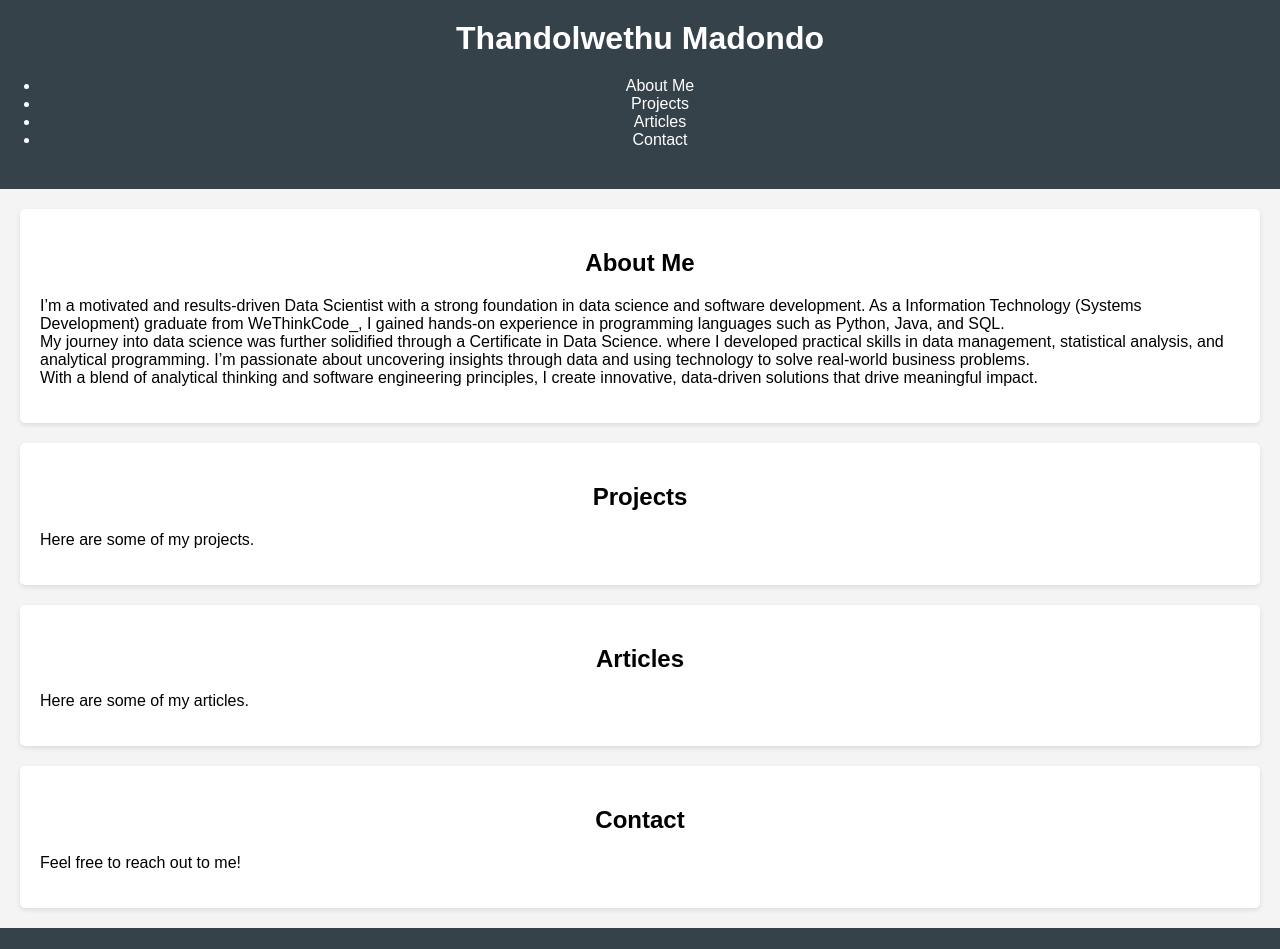
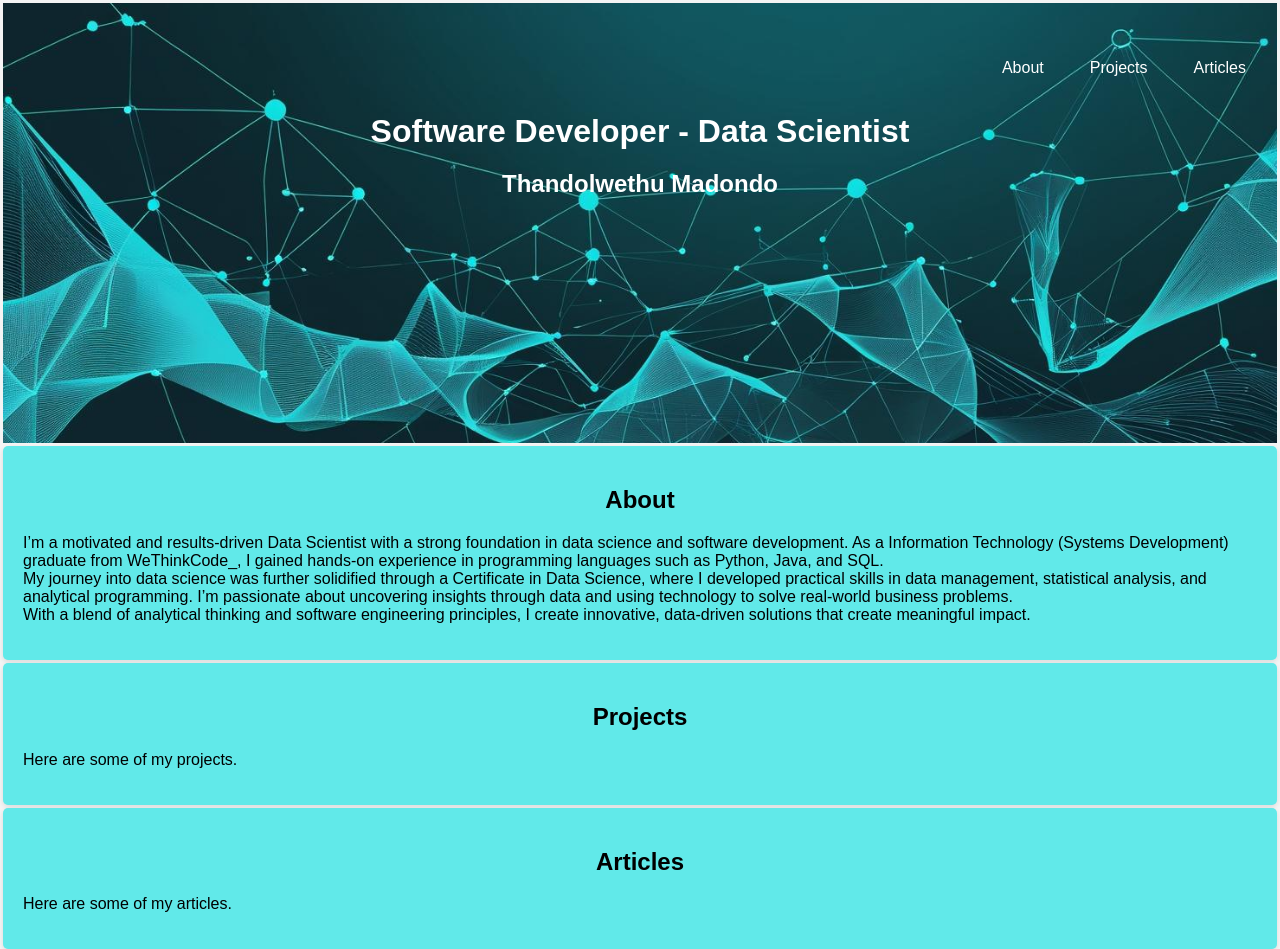
Before and after one commit to ThandolwethuM/Thandolwethu_Madondo_Portfolio, a website: page src/index.html in a window 1280 px wide. Shown: the top 949 px of the page. Drawn offline with Linux system fonts and the light colour scheme.

Commit message:
updated header visuals

```diff
--- a/src/index.html
+++ b/src/index.html
@@ -7,30 +7,31 @@
    <link rel="stylesheet" href="styles/style.css">
 </head>
 <body>
-   <header>
-       <h1>Thandolwethu Madondo</h1>
-       <nav>
-           <ul>
-               <li><a href="#about">About Me</a></li>
+   <header class="header">
+        <nav class="navbar">
+           <ul class="nav-list">
+               <li><a href="#about">About</a></li>
                <li><a href="#projects">Projects</a></li>
                <li><a href="#articles">Articles</a></li>
-               <li><a href="#contact">Contact</a></li>
            </ul>
-       </nav>
+        </nav>
+        <h1>Software Developer - Data Scientist</h1>
+        <h2>Thandolwethu Madondo</h2>
+
    </header>
    <main>
        <section id="about">
-           <h2>About Me</h2>
+           <h2>About</h2>
            <p>I’m a motivated and results-driven Data Scientist with a strong foundation in data science and software development.
                As a Information Technology (Systems Development) graduate from WeThinkCode_,
                I gained hands-on experience in programming languages such as Python, Java, and SQL.
                <br>
-               My journey into data science was further solidified through a Certificate in Data Science.
+               My journey into data science was further solidified through a Certificate in Data Science,
                where I developed practical skills in data management, statistical analysis, and analytical programming.
                I’m passionate about uncovering insights through data and using technology to solve real-world business problems.
                <br>
                With a blend of analytical thinking and software engineering principles,
-               I create innovative, data-driven solutions that drive meaningful impact.</p>
+               I create innovative, data-driven solutions that create meaningful impact.</p>
        </section>
        <section id="projects">
            <h2>Projects</h2>
@@ -41,10 +42,6 @@
            <h2>Articles</h2>
            <p>Here are some of my articles.</p>
        </section>
-       <section id="contact">
-           <h2>Contact</h2>
-           <p>Feel free to reach out to me!</p>
-       </section>
    </main>
    <footer>
        <p>&copy; 2025 My Portfolio</p>
--- a/src/styles/style.css
+++ b/src/styles/style.css
@@ -9,7 +9,28 @@ header {
     background: #35424a;
     color: #ffffff;
     padding: 20px 0;
+    margin: 03px;
     text-align: center;
+    background-image: url('../images/background_header.jpg');
+    background-size: cover;
+    background-position: center;
+    min-height: 400px; /* Adjust height as needed */
+    position: relative;
+}
+
+.navbar {
+  display: flex;
+  justify-content: flex-end;
+  align-items: flex-start;
+  padding: 1rem;
+}
+
+.nav-list {
+  display: flex;
+  gap: 1rem;
+  list-style: none;
+  margin: 0;
+  padding: 0;
 }
 
 h1 {
@@ -36,8 +57,8 @@ section h2 {
 
 section {
     padding: 20px;
-    margin: 20px;
-    background: #ffffff;
+    margin: 3px;
+    background: #61e9e9;
     border-radius: 5px;
     box-shadow: 0 2px 5px rgba(0, 0, 0, 0.1);
 }
@@ -45,7 +66,7 @@ section {
 footer {
     text-align: center;
     padding: 10px 0;
-    background: #35424a;
+    background: #354a4a;
     color: #ffffff;
     position: relative;
     bottom: 0;
```
Also changed, not shown: src/images/background_header.jpg (added).
